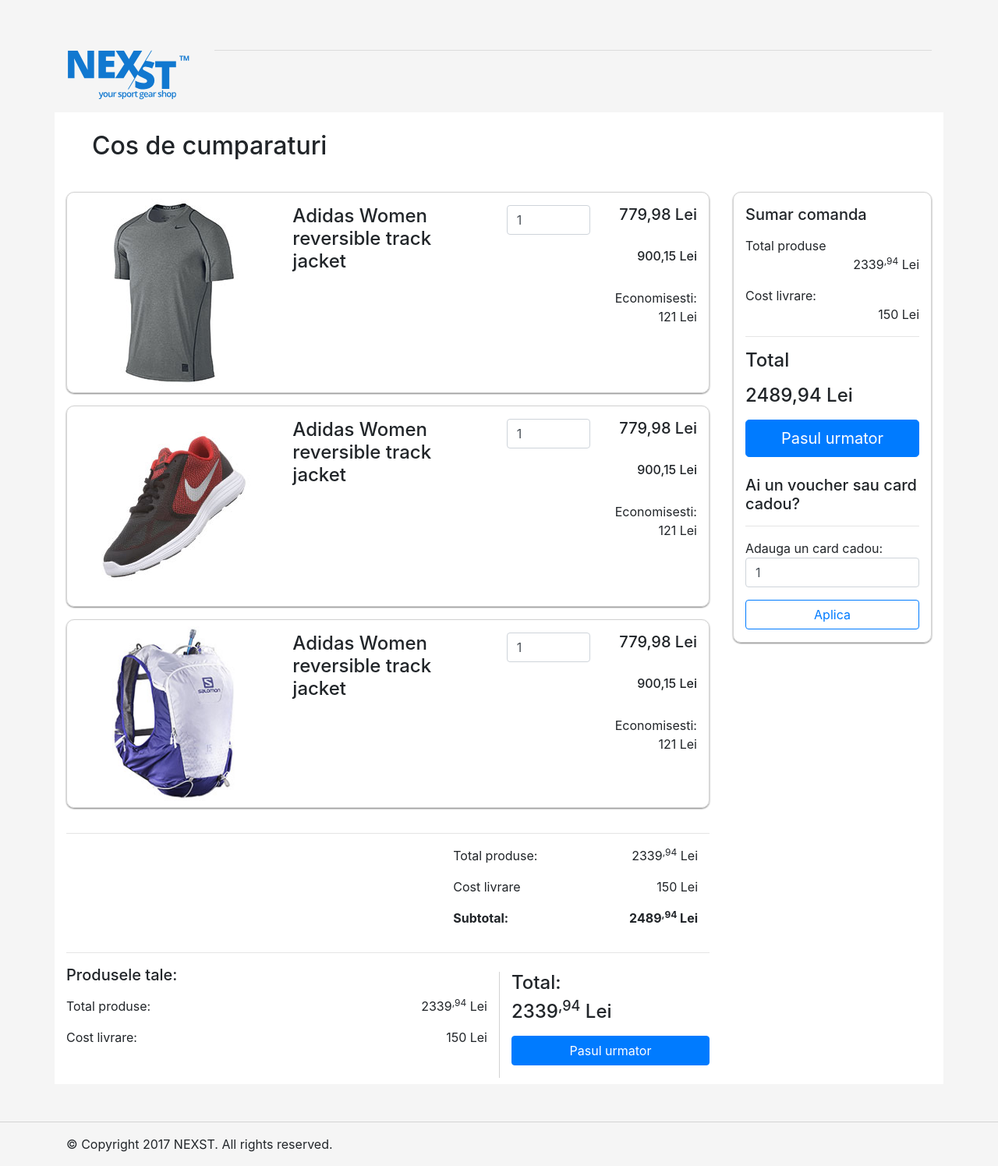
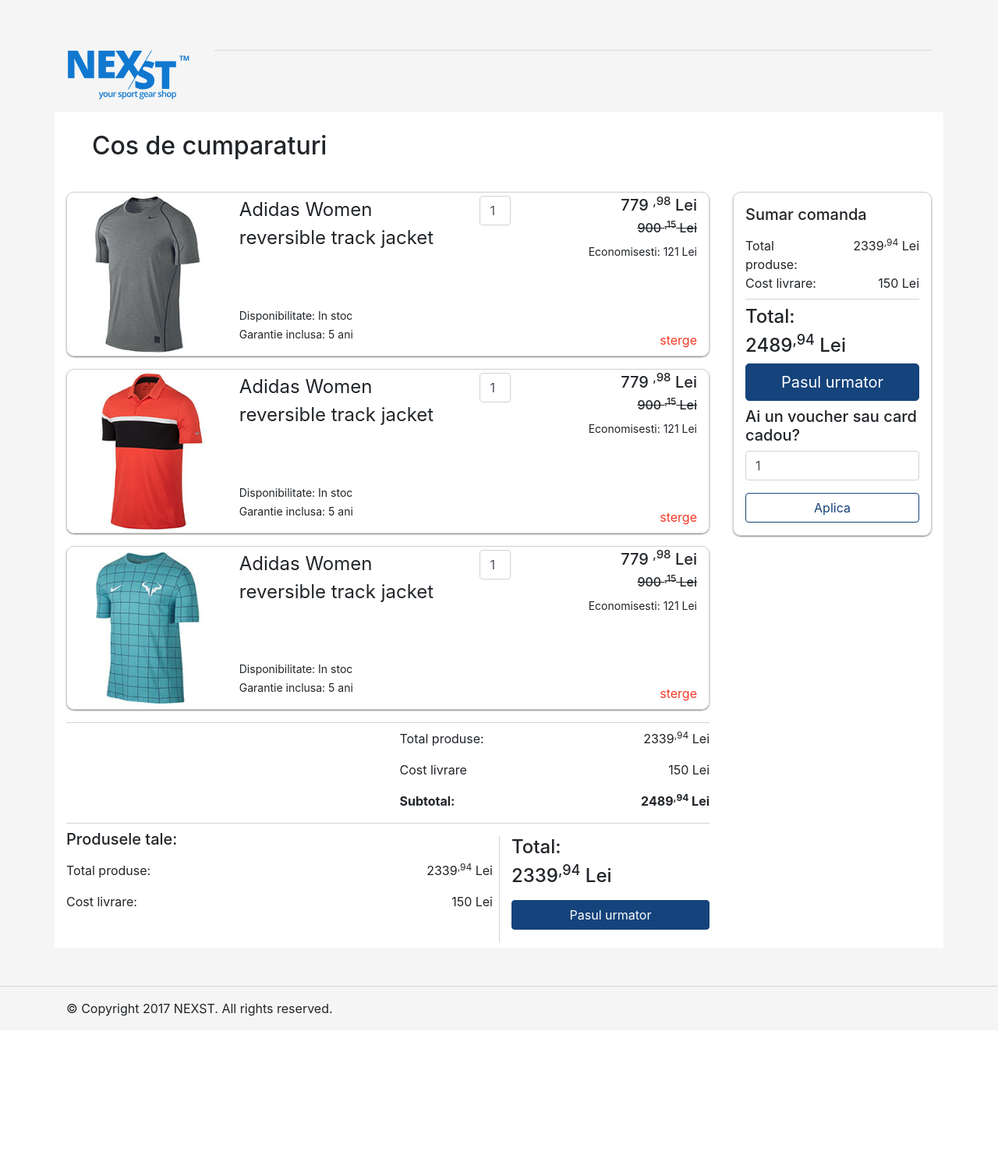
Before and after one commit to LeonhardDavid/random6769, a PHP site: page /cart.php in a window 1280 px wide. Shown: the whole page at 78% size. After the commit the page ends 1303 px from the top, so only its background shows below. Run offline with PHP 8.4, Linux system fonts and the light colour scheme; some libraries are stand-ins or nearby versions.

Commit message:
pull inainte sa faci push coaie

```diff
--- a/cart.php
+++ b/cart.php
@@ -16,37 +16,50 @@
   </head>
 
 <body>
-	<div class="container my-5">
+	<div class="container container-resp-md my-5">
 		<div class="row">
-			<div class="col-md-2 my-3">
+			<div class="col-lg-2 my-3">
 				<img src="images/logo_blue.svg" alt="Page_logo" class="img-fluid">
 			</div>
-			<div class="col-md-10">
+			<div class="col-lg-10">
 				<hr>
 			</div>
 		</div>
 		<div class="row backcolor ">
 			<h2 class="my-4 mx-5 my-3"> Cos de cumparaturi </h2>
-			<div class="col-md-9">
+				<div class="col-lg-9">
 
 					<div class="container-fluid my-3" style="border:1px solid lightgrey; border-radius: 10px; box-shadow: 0px 1px 2px grey">
 						<div class="row">
-				<div class="col-md-4 d-flex align-self-center justify-content-center">
-					<img src="images/p1.jpg" alt="product_1" class="my-2" >
+							<div class="col-sm-3 col-4 d-flex align-self-center justify-content-center">
+								<img src="images/p1.jpg" alt="product_1" class="my-auto mx-auto w-100" >
 							</div>
 
-			<div class="col-md-8">
-					<div class="row">
-					<div class="col-md-6 text-left my-3">
-						<h4>Adidas Women reversible track jacket</h4>
+						<div class="col-sm-9 col-8">
+								<div class="row h-50">
+								<div class="col-sm-6 text-left my-1">
+									<span class="font-resp">Adidas Women reversible track jacket</span>
 								</div>
-					<div class="col-md-3 my-3">
-						<input type="text" name="Cantitate" value="1" placeholder="Cantitate" required class="form-control">
+								<div class="col-sm-2 col-2 my-1">
+									<input type="text" name="Cantitate" value="1" placeholder="Cantitate" required class="form-control" style="width: 40px;">
 								</div>
-					<div class="col-md-3 text-right my-3">
-					<span><h5>779,98 Lei</h5></span><br>
-					<span><h6>900,15 Lei</h6></span><br>
-					<span>Economisesti: 121 Lei</span>
+									<div class="col-sm-4 col-10 text-right my-1">
+										<ul class="lst-none">
+											<li> <span><h5>779 <sup>,98</sup> Lei</h5></span></li>
+											<li> <span class="old-price"><h6>900 <sup>,15</sup> Lei</h6></li>
+											<li> <span class="font-sz-sm">Economisesti: 121 Lei</span> </li>
+										</ul>
+									</div>
+								</div>
+								<div class="row h-50">
+									<div class="col-9 text-left align-self-end">
+										<ul class="lst-none">
+											<li> <span class="font-sz-sm"> Disponibilitate: In stoc</span></li>
+											<li> <span class="font-sz-sm"> Garantie inclusa: 5 ani </span></li>
+										</ul>
+									</div>
+									<div class="col-3 text-right align-self-end mb-2">
+										<a href="#" class="red-link"> sterge </a>
 									</div>
 								</div>
 							</div>
@@ -55,125 +68,175 @@
 
 					<div class="container-fluid my-3" style="border:1px solid lightgrey; border-radius: 10px; box-shadow: 0px 1px 2px grey">
 						<div class="row">
-				<div class="col-md-4 d-flex align-self-center justify-content-center">
-					<img src="images/p2 (1).jpg" alt="product_1" class="my-2" >
+							<div class="col-sm-3 col-4 d-flex align-self-center justify-content-center">
+								<img src="images/p2.jpg" alt="product_1" class="my-auto mx-auto w-100" >
 							</div>
 
-			<div class="col-md-8">
-					<div class="row">
-					<div class="col-md-6 text-left my-3">
-						<h4>Adidas Women reversible track jacket</h4>
+						<div class="col-sm-9 col-8">
+								<div class="row h-50">
+								<div class="col-sm-6 text-left my-1">
+									<span class="font-resp">Adidas Women reversible track jacket</span>
 								</div>
-					<div class="col-md-3 my-3">
-						<input type="text" name="Cantitate" value="1" placeholder="Cantitate" required class="form-control">
+								<div class="col-sm-2 col-2 my-1">
+									<input type="text" name="Cantitate" value="1" placeholder="Cantitate" required class="form-control" style="width: 40px;">
 								</div>
-					<div class="col-md-3 text-right my-3">
-					<span><h5>779,98 Lei</h5></span><br>
-					<span><h6>900,15 Lei</h6></span><br>
-					<span>Economisesti: 121 Lei</span>
+									<div class="col-sm-4 col-10 text-right my-1">
+										<ul class="lst-none">
+											<li> <span><h5>779 <sup>,98</sup> Lei</h5></span></li>
+											<li> <span class="old-price"><h6>900 <sup>,15</sup> Lei</h6></li>
+											<li> <span class="font-sz-sm">Economisesti: 121 Lei</span> </li>
+										</ul>
+									</div>
+								</div>
+								<div class="row h-50">
+									<div class="col-9 text-left align-self-end">
+										<ul class="lst-none">
+											<li> <span class="font-sz-sm"> Disponibilitate: In stoc</span></li>
+											<li> <span class="font-sz-sm"> Garantie inclusa: 5 ani </span></li>
+										</ul>
+									</div>
+									<div class="col-3 text-right align-self-end mb-2">
+										<a href="#" class="red-link"> sterge </a>
 									</div>
 								</div>
 							</div>
 						</div>
 					</div>
 
-		<div class="container-fluid my-3" style="border:1px solid lightgrey; border-radius: 10px; box-shadow: 0px 1px 2px grey;">
+					<div class="container-fluid my-3" style="border:1px solid lightgrey; border-radius: 10px; box-shadow: 0px 1px 2px grey">
 						<div class="row">
-				<div class="col-md-4 d-flex align-self-center justify-content-center">
-					<img src="images/p3 (2).jpg" alt="product_1" class="my-2" style="height:14rem">
+							<div class="col-sm-3 col-4 d-flex align-self-center justify-content-center">
+								<img src="images/p3.jpg" alt="product_1" class="my-auto mx-auto w-100" >
 							</div>
 
-			<div class="col-md-8">
-					<div class="row">
-					<div class="col-md-6 text-left my-3">
-						<h4>Adidas Women reversible track jacket</h4>
+						<div class="col-sm-9 col-8">
+								<div class="row h-50">
+								<div class="col-sm-6 text-left my-1">
+									<span class="font-resp">Adidas Women reversible track jacket</span>
 								</div>
-					<div class="col-md-3 my-3">
-						<input type="text" name="Cantitate" value="1" placeholder="Cantitate" required class="form-control">
+								<div class="col-sm-2 col-2 my-1">
+									<input type="text" name="Cantitate" value="1" placeholder="Cantitate" required class="form-control" style="width: 40px;">
 								</div>
-					<div class="col-md-3 text-right my-3">
-					<span><h5>779,98 Lei</h5></span><br>
-					<span><h6>900,15 Lei</h6></span><br>
-					<span>Economisesti: 121 Lei</span>
+									<div class="col-sm-4 col-10 text-right my-1">
+										<ul class="lst-none">
+											<li> <span><h5>779 <sup>,98</sup> Lei</h5></span></li>
+											<li> <span class="old-price"><h6>900 <sup>,15</sup> Lei</h6></li>
+											<li> <span class="font-sz-sm">Economisesti: 121 Lei</span> </li>
+										</ul>
+									</div>
+								</div>
+								<div class="row h-50">
+									<div class="col-9 text-left align-self-end">
+										<ul class="lst-none">
+											<li> <span class="font-sz-sm"> Disponibilitate: In stoc</span></li>
+											<li> <span class="font-sz-sm"> Garantie inclusa: 5 ani </span></li>
+										</ul>
+									</div>
+									<div class="col-3 text-right align-self-end mb-2">
+										<a href="#" class="red-link"> sterge </a>
 									</div>
 								</div>
 							</div>
 						</div>
 					</div>
 
-			</div>
-			<div class="col-md-3">
-				<div class="container-fluid my-3" style="border:1px solid lightgrey; border-radius: 10px; box-shadow: 0px 1px 2px grey;">
-					<h5 class="my-3">Sumar comanda</h5>
-					<span>Total produse</span>
-					<br>
-					<p class="text-right">2339<sup>,94</sup> Lei</p>
-					<span>Cost livrare:</span>
-					<br>
-					<p class="text-right">150 Lei</p>
-					<hr>
-					<h4 class="my-3">Total</h4>
-					<h4 class="my-3">2489,94 Lei</h4>
-					<button type="button" class="btn btn-primary btn-lg btn-block">Pasul urmator</button>
-					<br>
-					<h5>Ai un voucher sau card cadou?</h5>
-					<hr>
-					<span>Adauga un card cadou:</span>
-					<input type="text" name="Cantitate" value="1" placeholder="Cantitate" class="form-control">
-					<button type="button" class="btn btn-outline-primary btn-block my-3">Aplica</button>
-				</div>
-
-			</div>
-		</div>
+					<div class="top-line mb-2"></div>
 					<div class="row backcolor">
-			<div class="col-md-9">
-				<hr>
-				<div class="container-fluid">
+						<div class="col-12">
 								<div class="row">
-					<div class="col-md-7"></div>
-					<div class="col-md-5">
+									<div class="col-6 d-lg-block d-none"></div>
+									<div class="col-lg-6 col-12">
 										<div class="row">
-							<div class="col-md-6">
+											<div class="col-6">
 											<p class="text-left">Total produse:</p>
 											<p class="text-left">Cost livrare</p>
 											<p class="text-left font-weight-bold">Subtotal:</p>
 											</div>
-						<div class="col-md-6">
+											<div class="col-6">
 												<p class="text-right">2339<sup>,94</sup> Lei</p>
 												<p class="text-right">150 Lei</p>
 												<p class="text-right font-weight-bold">2489<sup>,94</sup> Lei</p>
 											</div>
 				 						</div>
-
+									</div>
+								</div>
+							<div class="top-line mb-2"></div>
+							<div class="row">
+								<div class="col-sm-8 col-7">
+									<h5>Produsele tale:</h5>
+									<div class="row">
+										<div class="col-6 my-2 pr-0">
+											<p>Total produse:</p>
+											<p>Cost livrare:</p>
+										</div>
+										<div class="col-6 my-2 px-2">
+											<p class="text-right">2339<sup>,94</sup> Lei</p>
+											<p class="text-right">150 Lei</p>
+										</div>
+									</div>
+								</div>
+								<div class="col-sm-4 col-5 my-2 left-line">
+									<h4>Total:</h4>
+									<h4>2339<sup>,94</sup> Lei</h4>
+									<button type="button" class="btn btn-primary btn-block btn-cust my-3 px-1">Pasul urmator</button>
 								</div>
 							</div>
 						</div>
 					</div>
 
-			<div class="col-md-9">
-				<hr>
+			</div>
+			<div class="col-lg-3">
+				<div class="container-fluid my-3" style="border:1px solid lightgrey; border-radius: 10px; box-shadow: 0px 1px 2px grey;">
+
+
 					<div class="row">
-					<div class="col-md-8">
-						<h5>Produsele tale:</h5>
+						<div class="col-12">
+							<h5 class="my-3">Sumar comanda</h5>
+						</div>
+						<div class="col-6 text-left">
+							<span>Total produse:</span>
+						</div>
+						<div class="col-6 text-right">
+							<span>2339<sup>,94</sup> Lei</span>
+						</div>
+					</div>
 					<div class="row">
-							<div class="col-md-6 my-2">
-								<p>Total produse:</p>
-								<p>Cost livrare:</p>
+						<div class="col-6 text-left">
+							<span>Cost livrare:</span>
 						</div>
-							<div class="col-md-6 my-2">
-								<p class="text-right">2339<sup>,94</sup> Lei</p>
-								<p class="text-right">150 Lei</p>
+						<div class="col-6 text-right">
+							<span>150 Lei</span>
+						</div>
+					</div>
+
+					<div class="top-line my-2"></div>
+
+					<div class="row">
+						<div class="col-12">
+							<h4> Total: </h4>
+						</div>
+						<div class="col-12">
+							<h4>2489<sup>,94</sup> Lei</h4>
+						</div>
+						<div class="col-12">
+							<button type="button" class="btn btn-primary btn-lg btn-block btn-cust">Pasul urmator</button>
+						</div>
+						<div class="col-12 mt-2">
+							<h5>Ai un voucher sau card cadou?</h5>
+						</div>
+						<div class="top-line"></div>
+						<div class="col-12">
+							<input type="text" name="Cantitate" value="1" placeholder="Cantitate" class="form-control">
+						</div>
+						<div class="col-12">
+							<button type="button" class="btn btn-outline-primary btn-block btn-outline-cust my-3">Aplica</button>
 						</div>
 					</div>
 				</div>
-					<div class="col-md-4 my-2 left-line">
-						<h4>Total:</h4>
-						<h4>2339<sup>,94</sup> Lei</h4>
-						<button type="button" class="btn btn-primary btn-block my-3">Pasul urmator</button>
+
 			</div>
 		</div>
-			</div>
-		</div>
+
 
 	</div>
   <footer class="top-line">
--- a/css/cart.css
+++ b/css/cart.css
@@ -13,3 +13,63 @@
 {
 	border-top: 1px solid lightgrey!important;
 }
+
+.btn-cust{
+	background-color: var(--navbar-categories-bg-color) !important;
+	border-color: var(--navbar-categories-bg-color) !important;
+}
+
+.btn-cust:hover{
+	background-color: var(--text-color-blue-hover) !important;
+	border-color: var(--text-color-blue-hover) !important;
+}
+
+.btn-outline-cust{
+	border-color: var(--navbar-categories-bg-color) !important;
+	color: var(--navbar-categories-bg-color) !important;
+}
+
+.btn-outline-cust:hover{
+	background-color: var(--navbar-categories-bg-color) !important;
+	color: white !important;
+	border-color: var(--navbar-categories-bg-color) !important;
+}
+
+@media (max-width: 992px){
+	.container-resp-md{
+		min-width: 100% !important;
+	}
+	.img-fluid{
+		height: 3.5rem !important;
+	}
+	.font-resp{
+		font-size: 1.2rem !important;
+
+	}
+}
+
+.font-resp{
+	font-size: 1.5rem;
+}
+
+.lst-none{
+	list-style-type: none;
+	padding: 0;
+}
+
+.dsp-flex{
+	display: flex;
+}
+
+.old-price{
+	text-decoration: line-through;
+}
+
+.font-sz-sm{
+	font-size: 0.875rem;
+}
+
+.red-link, .red-link:hover{
+	text-decoration: none;
+	color: var(--text-color-red);
+}
```
Lines whose indentation alone changed are shown as unchanged.
